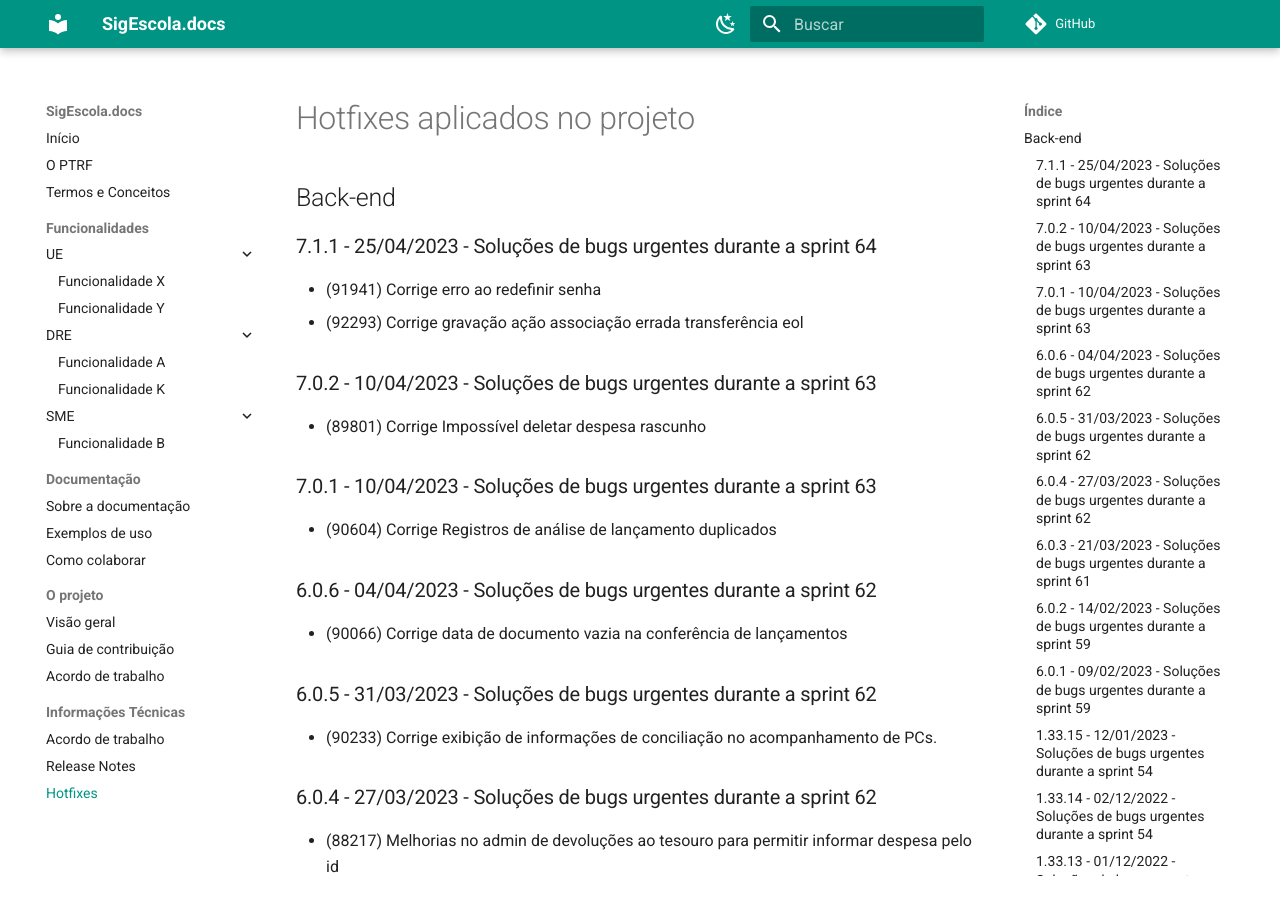
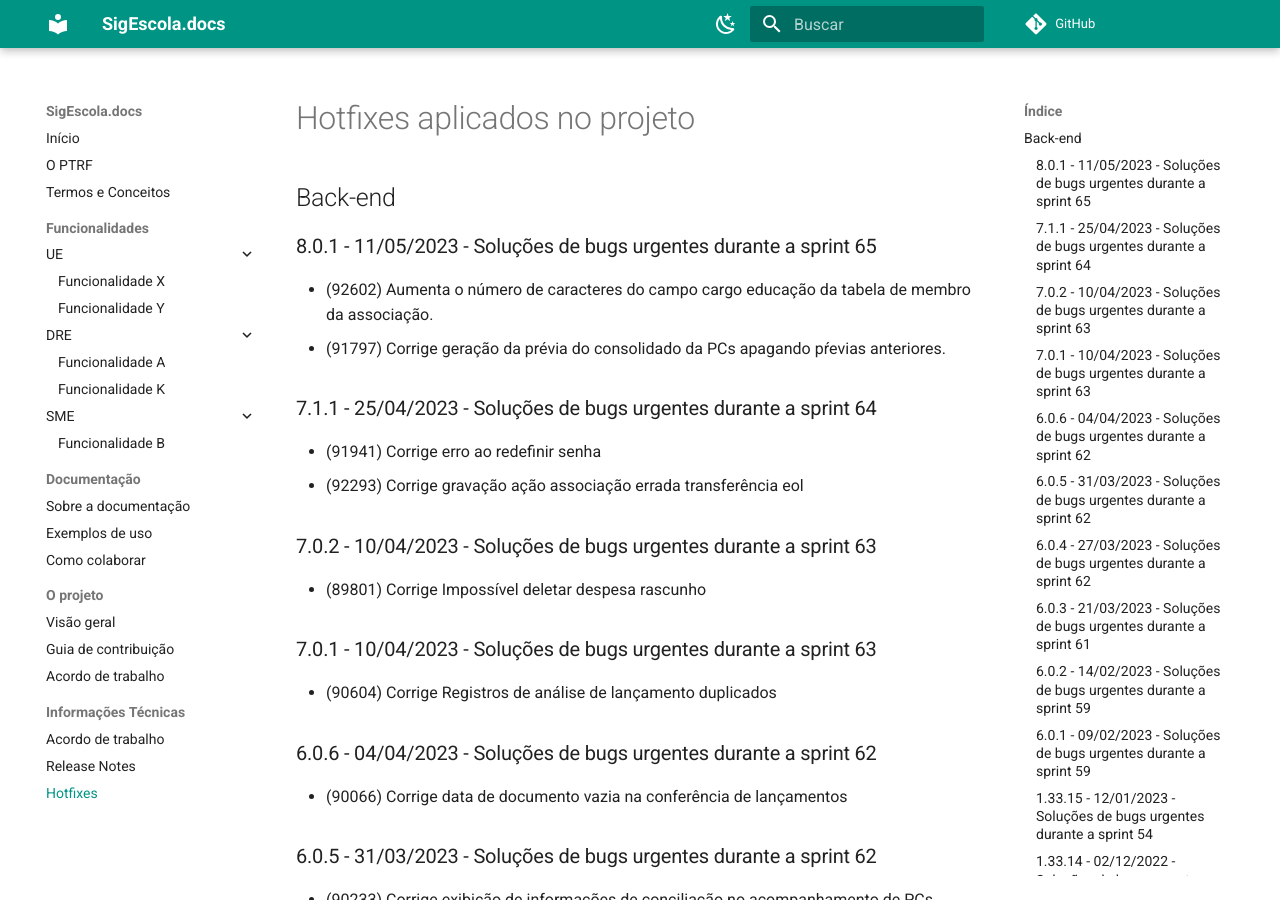
Before and after one commit to prefeiturasp/SME-PTRF-Docs, an MkDocs documentation site: the page built from docs/projeto/hotfixes.md, in a window 1280 px wide and 900 px high. Built offline with MkDocs 1.6.1 and Material for MkDocs 9.7.7, drawn with Linux system fonts in a browser that asks for light colours; comment, search, counter and statistics services are not loaded; some of the changed text lies outside the part shown.

Commit message:
Hotfix 8.0.1

```diff
--- a/docs/projeto/hotfixes.md
+++ b/docs/projeto/hotfixes.md
@@ -1,6 +1,10 @@
 # Hotfixes aplicados no projeto
 
 ## Back-end
+
+### 8.0.1 - 11/05/2023 - Soluções de bugs urgentes durante a sprint 65
+* (92602) Aumenta o número de caracteres do campo cargo educação da tabela de membro da associação.
+* (91797) Corrige geração da prévia do consolidado da PCs apagando pŕevias anteriores.
 
 ### 7.1.1 - 25/04/2023 - Soluções de bugs urgentes durante a sprint 64
 * (91941) Corrige erro ao redefinir senha
@@ -219,6 +223,9 @@
 
 ## Frontend
 
+### 8.0.1 - 11/05/2023 - Soluções de bugs urgentes durante a sprint 65
+* (93028) Corrige o botão de registro de despesa para não permitir múltiplos acionamentos durante a gravação de uma despesa.
+
 ### 7.0.1 - 10/04/2023 - Soluções de bugs urgentes durante a sprint 63
 * (91116) Corrige Geração do consolidado DRE está apresentando loanding perpertuo até atualizar a página
 
```
